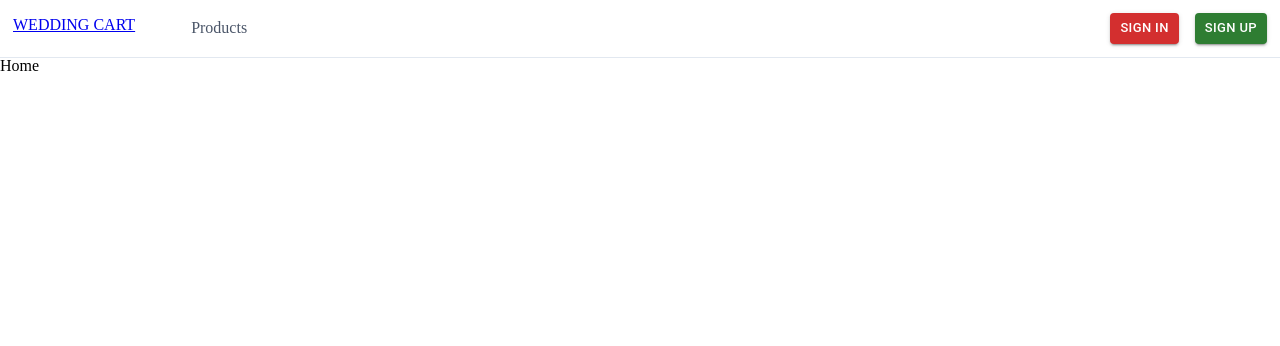
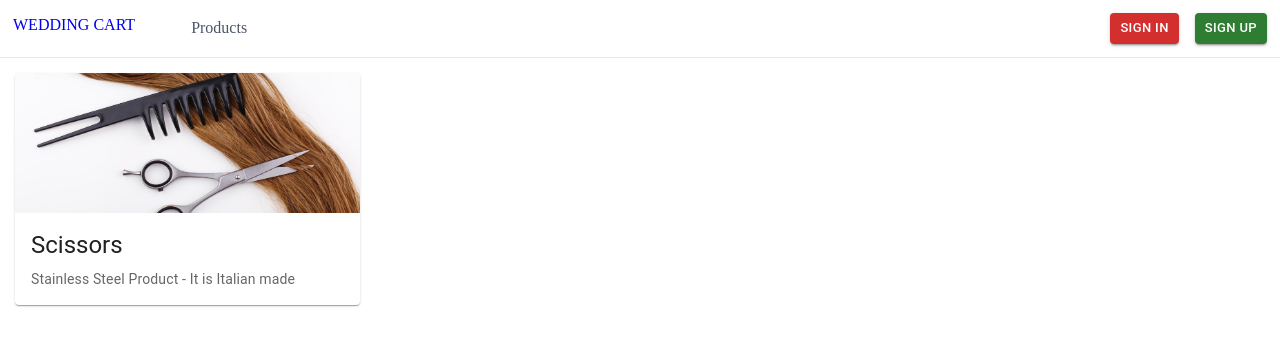
Before and after one commit to Muhammed-Halid-Gamze/ecommerce-app, a React (Create React App) app: page / in a window 1280 px wide. Shown: the top 346 px of the page. Built offline with nearby package versions, Linux system fonts and the light colour scheme.

Commit message:
card occured

```diff
--- a/src/App.css
+++ b/src/App.css
@@ -1,3 +1,3 @@
-.content{
-  padding: 15px 15px;
+#content{
+  padding: 15px;
 };
--- a/src/App.js
+++ b/src/App.js
@@ -1,6 +1,6 @@
 import React from "react";
 import {Routes, Route, Link } from "react-router-dom";
-import Home from "./pages/Auth/Home";
+import Products from "./pages/Products/Products";
 import Navbar from "./components/Navbar/Navbar";
 import "./App.css";
 import SignIn from "./pages/Auth/SignIn/SignIn";
@@ -16,7 +16,7 @@ function App() {
         <div id="content">
 
           <Routes>
-            <Route path="/" exact element={<Home/>} />
+            <Route path="/" exact element={<Products/>} />
             <Route path="signin" element={<SignIn/>} />
             <Route path="signup" element={<SignUp/>} />
           </Routes>
--- /dev/null
+++ b/src/components/Card/Card.js
@@ -0,0 +1,9 @@
+import React from 'react'
+
+const Card = () => {
+  return (
+    <div>Card</div>
+  )
+}
+
+export default Card
--- a/src/components/Navbar/Navbar.js
+++ b/src/components/Navbar/Navbar.js
@@ -9,7 +9,7 @@ const Navbar = () => {
     <nav className={styles.nav}>
       <div className={styles.left}>
         <div className="logo">
-          <Link to="/">WEDDING CART</Link>
+          <Link to="/" style={{textDecoration:"none"}}>WEDDING CART</Link>
         </div>
         <ul className={styles.menu}>
           <li>
@@ -19,10 +19,10 @@ const Navbar = () => {
       </div>
       <div className="right">
         <Stack spacing={2} direction="row" >
-          <Link to="/signin" >
+          <Link to="/signin"style={{textDecoration : "none"}}>
           <Button size ="small" variant="contained" color="error" >SIGN IN </Button>
           </Link>
-          <Link to="/signup" underline="none">
+          <Link to="/signup" style={{textDecoration : "none"}}>
           <Button size ="small" variant="contained" color="success" >SIGN UP</Button>
           </Link>
 
--- /dev/null
+++ b/src/pages/Products/Products.js
@@ -0,0 +1,32 @@
+import React from 'react'
+import Card from '@mui/material/Card';
+import CardContent from '@mui/material/CardContent';
+import CardMedia from '@mui/material/CardMedia';
+import Typography from '@mui/material/Typography';
+import { CardActionArea } from '@mui/material';
+import ScissorsImage from "../../assets/Scissors.jpg"
+
+const Products = () => {
+  return (
+    <Card sx={{ maxWidth: 345 }}>
+      <CardActionArea>
+        <CardMedia
+          component="img"
+          height="140"
+          image={ScissorsImage}
+          alt="scissors"
+        />
+        <CardContent>
+          <Typography gutterBottom variant="h5" component="div">
+            Scissors
+          </Typography>
+          <Typography variant="body2" color="text.secondary">
+            Stainless Steel Product - It is Italian made
+          </Typography>
+        </CardContent>
+      </CardActionArea>
+    </Card>
+  )
+}
+
+export default Products
```
Also changed, not shown: src/assets/Scissors.jpg (added).
